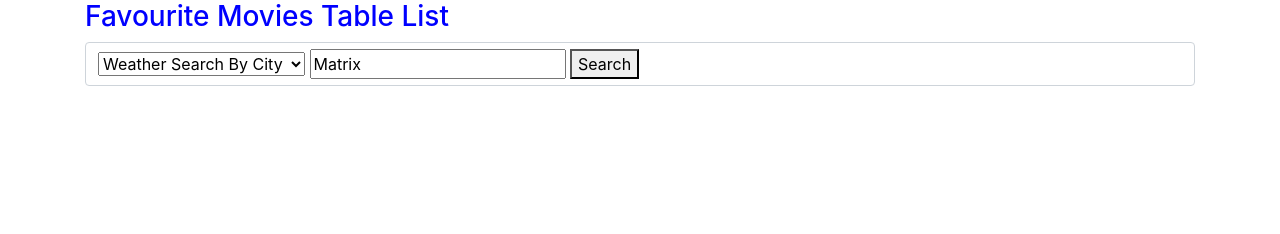
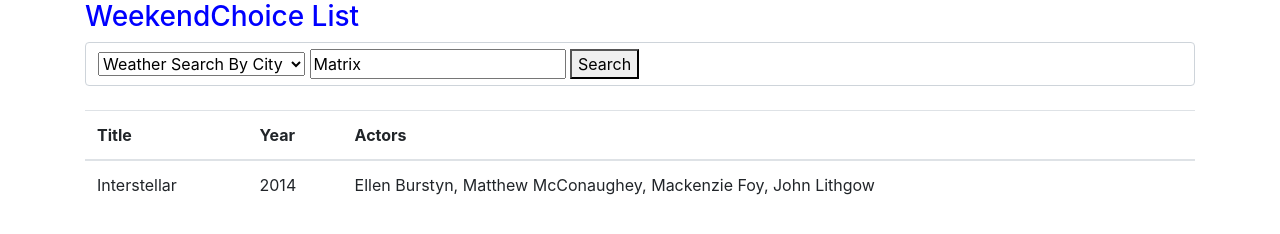
Before and after one commit to atiftariq786/WeekendChoice, a plain HTML site: page index.html in a window 1280 px wide. Drawn offline with nearby package versions, Linux system fonts and the light colour scheme.

Commit message:
html/css: Table added for movies search

```diff
--- a/index.html
+++ b/index.html
@@ -15,7 +15,7 @@
 
 <div class="container">
 
-<h3> Favourite Movies Table List</h3>
+<h3> WeekendChoice List</h3>
 
 
 <form class="form-control">
@@ -27,6 +27,26 @@
   <input type="text" id="searchMovie" value="Matrix" placeholder="search movie">
   <button id="subMovie">Search</button>
 </form>
+
+<br>
+<table class="table">
+  <thead>
+    <tr>
+      <th scope="col">Title</th>
+      <th scope="col">Year</th>
+      <th scope = "col">Actors</th>
+    </tr>
+  </thead>
+  <tbody>
+    <tr>
+        <td>Interstellar</td>
+        <td>2014</td>
+        <td>Ellen Burstyn, Matthew McConaughey, Mackenzie Foy, John Lithgow</td>
+    </tr>
+  </tbody>
+</table>
+</div>
+
 
 
 </div>
```
